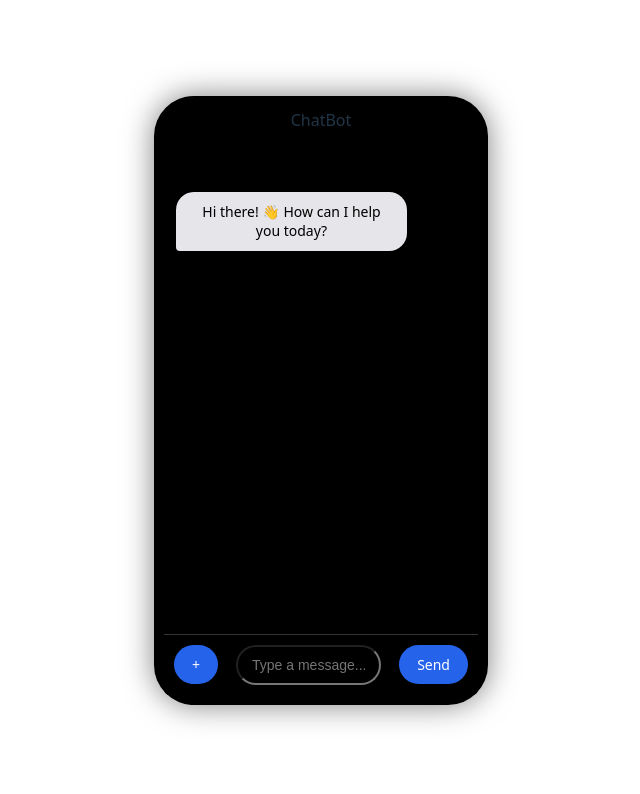
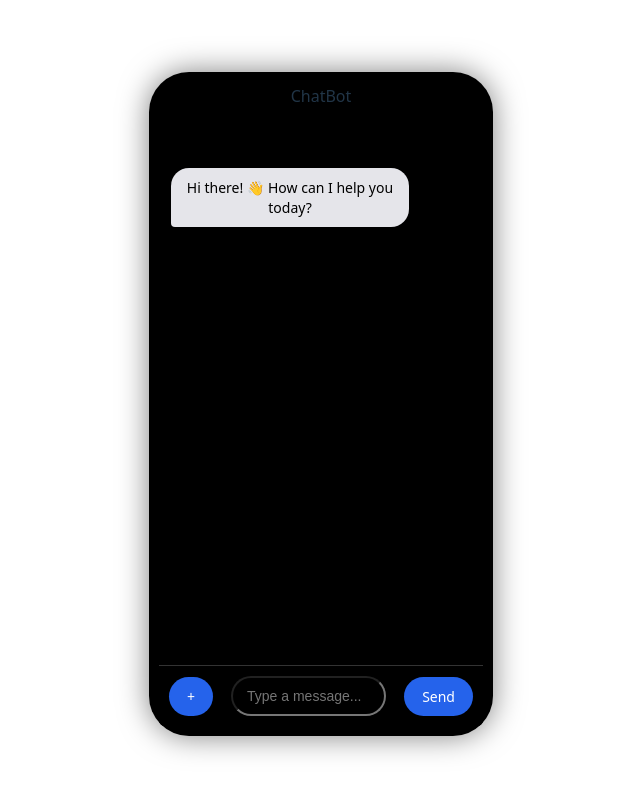
Before and after one commit to Tofulati/diamondhacks, a React (Vite) app in the folder medignos/frontend/: page / in a window 1280 px wide. Shown: the top 794 px of the page, without its empty margins (319-959 px from the left). Built offline with nearby package versions, Linux system fonts and the light colour scheme.

Commit message:
update to fit display

```diff
--- a/medignos/frontend/src/styles/ChatWindow.css
+++ b/medignos/frontend/src/styles/ChatWindow.css
@@ -1,7 +1,7 @@
 /* Chat Container styled as iPhone frame */
 .chat-container {
-  width: 310px;
-  height: 585px;
+  width: 40vh;
+  height: 80vh;
   background-color: #000;
   border-radius: 40px;
   box-shadow: 0 0 30px rgba(0, 0, 0, 0.5);
```
